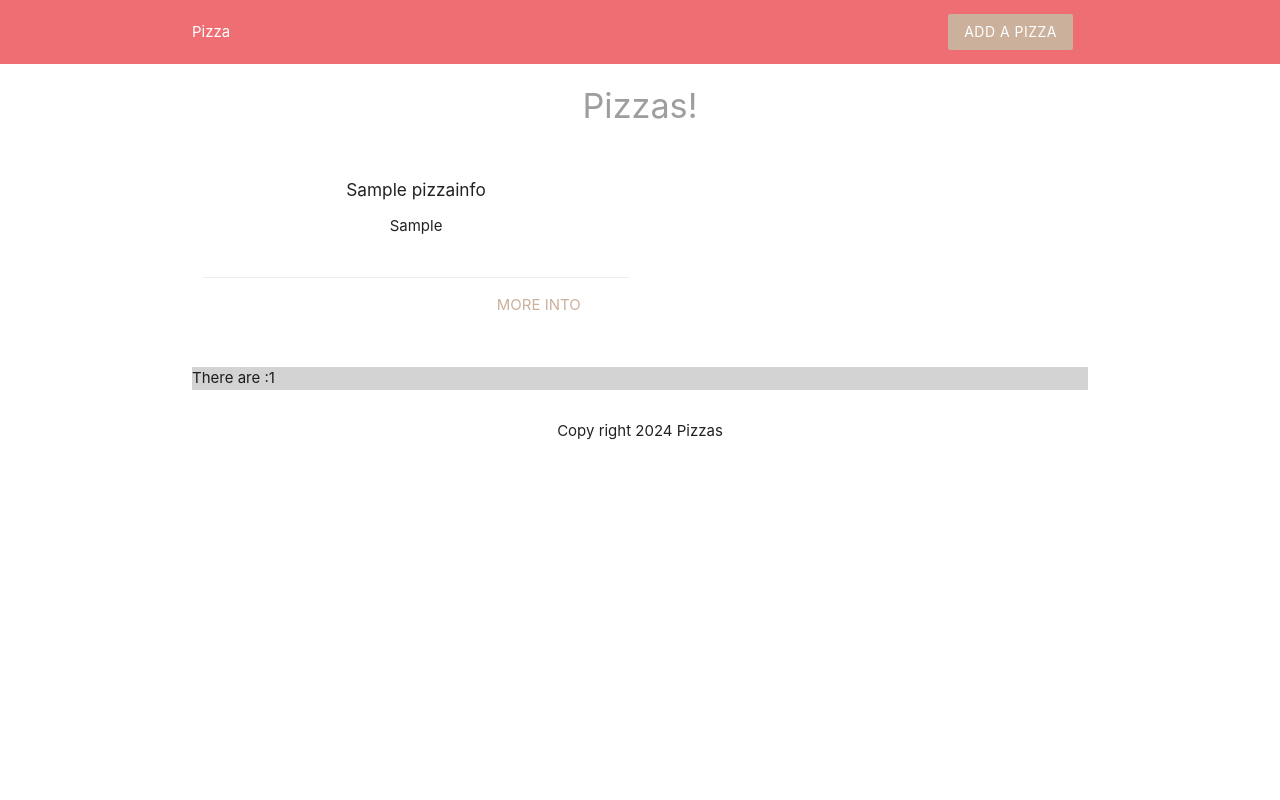
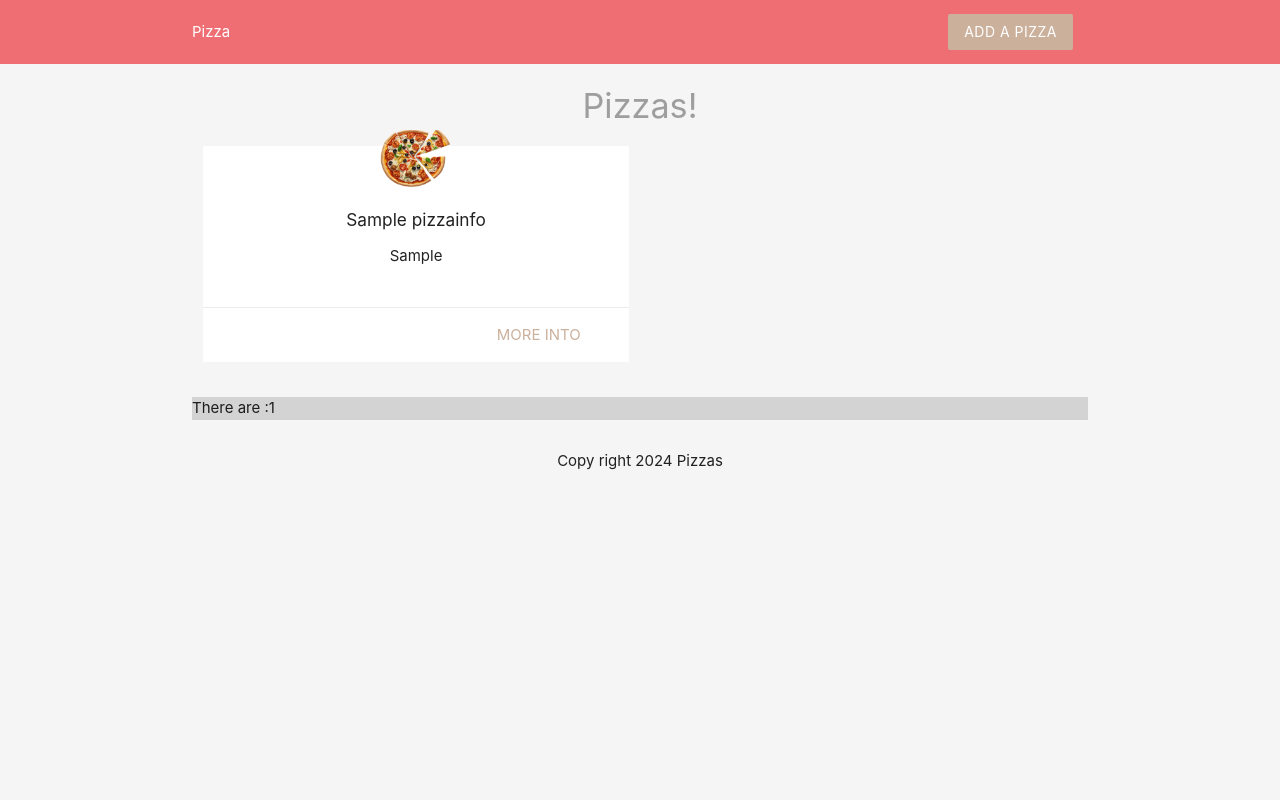
Before and after one commit to almkhlafi/PHP, a PHP site: page /orders.php in a window 1280 px wide. Run offline with PHP 8.4, Linux system fonts and the light colour scheme; tables that the repository leaves empty or names only in its code hold one stand-in row (values such as "Sample post").

Commit message:
Finish the project in PHP

```diff
--- a/addOrder.php
+++ b/addOrder.php
@@ -62,7 +62,7 @@ if (array_filter($error)) {
         if (mysqli_query($conn, $sql)) {
             // Insertion successful
             echo "<mark><br>Inserted successfully</mark>";
-            header('refresh:4;orders.php');
+            header('refresh:1;orders.php');
         } else {
             echo 'Query Error: ' . mysqli_error($conn);
         }
--- a/orders.php
+++ b/orders.php
@@ -29,6 +29,8 @@ $conn->close();
         <div class="col s6 md3">
             <div class="card z-depth-0">
                 <div class="card-content center">
+                    <img src="img/pizza.jpg" class="pizza">
+
                     <h6><?php echo htmlspecialchars($pizza['title']);?></h6>
                     <ul>
 
@@ -48,9 +50,9 @@ $conn->close();
             <!-- more readable when for closing brackets-->
         </div>
         <?php if(count($pizzas)>0){?>
-                            <p style="background-color:lightgray;">There are :<?php echo count($pizzas); ?></p>
-                        <?php }else{?>
-                            <p style="background-color:lightgray;">No Pizzz</p>
-                            <?php }?>
+        <p style="background-color:lightgray;">There are :<?php echo count($pizzas); ?></p>
+    <?php }else{?>
+        <p style="background-color:lightgray;">No Pizzz</p>
+        <?php }?>
     </div>
     <?php include 'templates/footer.php'; ?>
--- a/templates/header.php
+++ b/templates/header.php
@@ -12,9 +12,21 @@
 .brand-text{
     color:#cbb09c !important;
 }
+.form{
+    max-width:460px;
+    margin:20px auto;
+    padding:20px;
+}
+.pizza{
+    width:100px;
+    margin:-40px auto 13px;
+    display":block;
+    position: relative;
+    top: -30px;;
+}
     </style>
 </head>
-<body class="gray lighten-4">
+<body class="grey lighten-4">
     <nav class="wite z-depth-0">
         <div class="container">
         <a href="orders.php" cass="brand-logo brand-text">Pizza </a>
```
Also changed, not shown: img/pizza.jpg (added).
